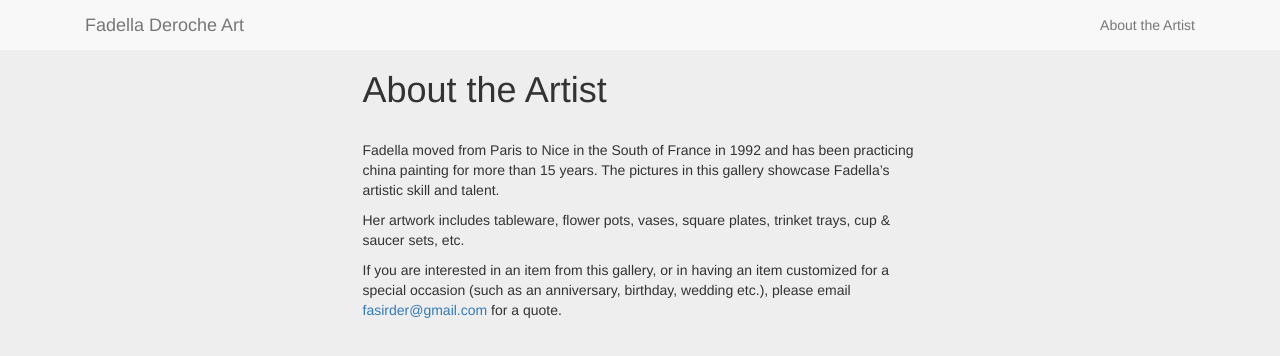
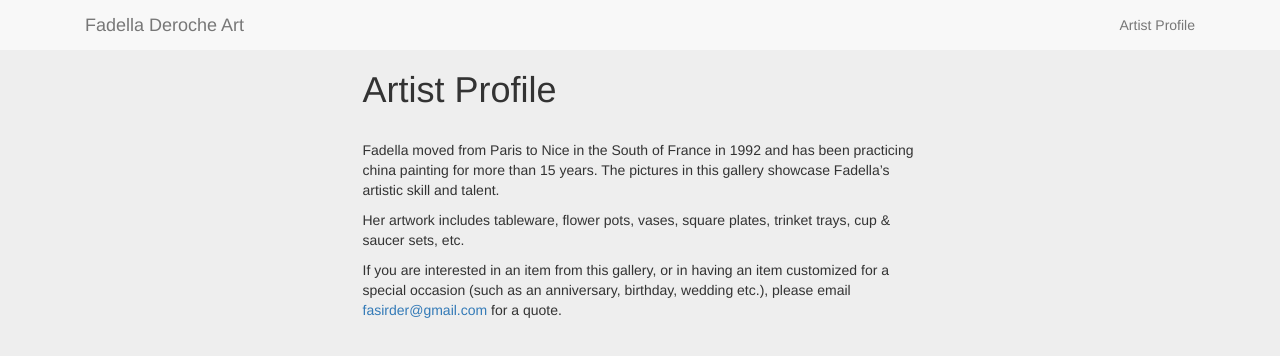
Before and after one commit to fd-chinaware/fd-chinaware.github.io, a plain HTML site: page about/index.html in a window 1280 px wide. Drawn offline with nearby package versions, Linux system fonts and the light colour scheme; files that its build step writes are made by us from their sources.

Commit message:
Change nav link to Artist Profile

```diff
--- a/about/index.html
+++ b/about/index.html
@@ -34,7 +34,7 @@
 
                 <div class="collapse navbar-collapse navbar-jcek-collapse">
                     <ul class="nav navbar-nav navbar-right">
-                        <li><a href="/about">About the Artist</a></li>
+                        <li><a href="/about">Artist Profile</a></li>
                         <!--<li><a href="">Contact</a></li>
                         <li><a href="">Apply</a></li>-->
                     </ul>
@@ -48,7 +48,7 @@
             <div class="row">
                 <div class="col-md-3"></div>
                 <div class="col-md-6">
-                    <h1>About the Artist</h1>
+                    <h1>Artist Profile</h1>
                     <br>
                     <p>Fadella moved from Paris to Nice in the South of France in 1992 and has been practicing china painting for more than 15 years.
                         The pictures in this gallery showcase Fadella’s artistic skill and talent.</p>
```
